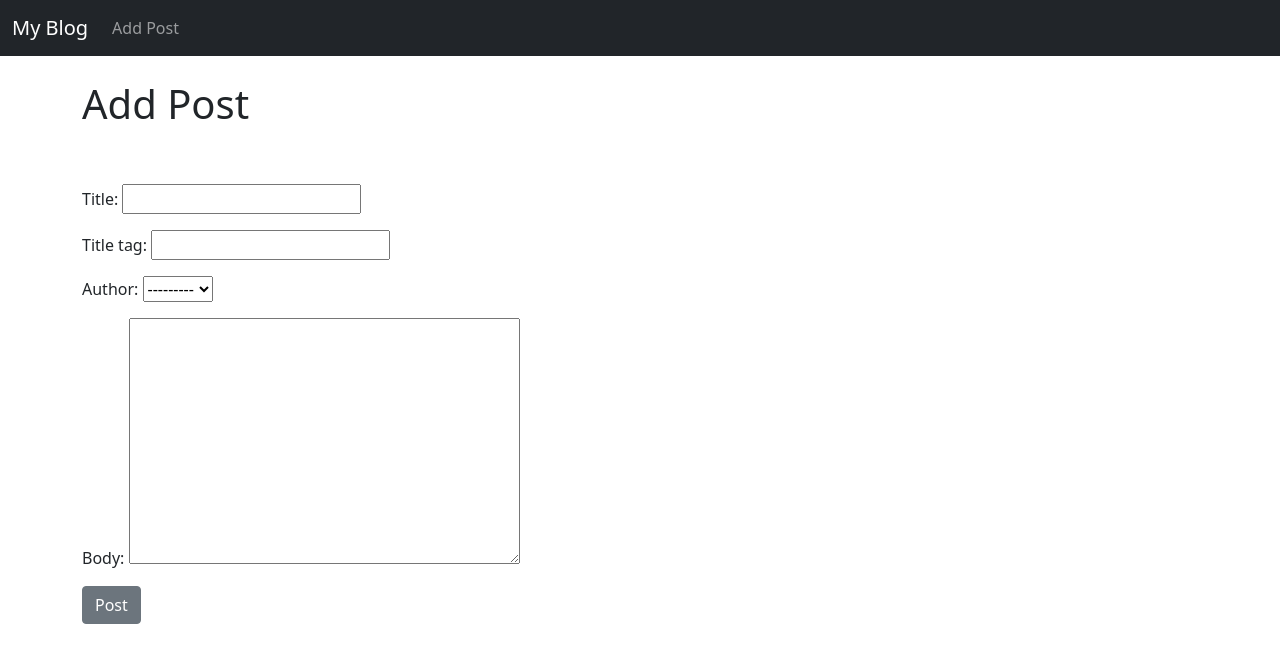
After one commit to philbowden/djangoblog, a Django app: page /add_post/ in a window 1280 px wide. The commit adds this page. Shown: the top 663 px of the page. Run offline with Django 3.2, Linux system fonts and the light colour scheme; data comes from the database, SQL or seed files in the repository; both versions use the stored data as it was after the commit.

Commit message:
post form and blog detail

```diff
--- a/philsblog/blogoramma/models.py
+++ b/philsblog/blogoramma/models.py
@@ -1,11 +1,17 @@
 from django.db import models
 from django.contrib.auth.models import User
+from django.urls import reverse
 
 class Post(models.Model):
 	title = models.CharField(max_length = 255)
-	title_tag = models.CharField(max_length = 255, default="My Blog")
+	title_tag = models.CharField(max_length = 255)
 	author = models.ForeignKey(User, on_delete=models.CASCADE)
 	body = models.TextField()
 
 	def __str__(self):
 		return self.title + ' | ' + str(self.author)
+
+
+	def get_absolute_url(self):
+		#return reverse('article-detail', args=(str(self.id)))
+		return reverse('home')
--- /dev/null
+++ b/philsblog/blogoramma/templates/add_post.html
@@ -0,0 +1,13 @@
+{% extends 'base.html' %}
+{% block title %}Create A New Post{% endblock %}
+{% block content %}
+
+<h1>Add Post</h1>
+<br/><br/>
+<form method="POST">
+	{% csrf_token %}
+	{{ form.as_p }}
+	<button class="btn btn-secondary">Post</button>
+
+
+{% endblock %}
--- a/philsblog/blogoramma/templates/base.html
+++ b/philsblog/blogoramma/templates/base.html
@@ -24,7 +24,7 @@
     <div class="collapse navbar-collapse" id="navbarSupportedContent">
       <ul class="navbar-nav me-auto mb-2 mb-lg-0">
         <li class="nav-item">
-          <a class="nav-link" href="#">Link</a>
+          <a class="nav-link" href="{% url 'add_post' %}">Add Post</a>
         </li>
       </ul>
 
--- a/philsblog/blogoramma/urls.py
+++ b/philsblog/blogoramma/urls.py
@@ -1,9 +1,10 @@
 from django.urls import path
 #from . import views
-from .views import HomeView, ArticleDetailView
+from .views import HomeView, ArticleDetailView, AddPostView
 
 urlpatterns = [
     #path('', views.home, name="home"),
     path('', HomeView.as_view(), name="home"),
     path('article/<int:pk>', ArticleDetailView.as_view(), name='article-detail'),
+    path('add_post/', AddPostView.as_view(), name='add_post'),
 ]
--- a/philsblog/blogoramma/views.py
+++ b/philsblog/blogoramma/views.py
@@ -1,5 +1,5 @@
 from django.shortcuts import render
-from django.views.generic import ListView, DetailView
+from django.views.generic import ListView, DetailView, CreateView
 from .models import Post
 
 
@@ -14,3 +14,9 @@ class HomeView(ListView):
 class ArticleDetailView(DetailView):
 	model = Post
 	template_name = 'article_details.html'
+
+class AddPostView(CreateView):
+	model = Post
+	template_name = 'add_post.html'
+	fields = '__all__'
+	#fields = ('title', 'body')
```
Also changed, not shown: philsblog/db.sqlite3.
